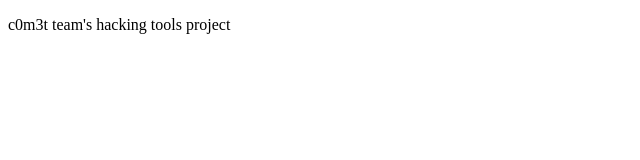
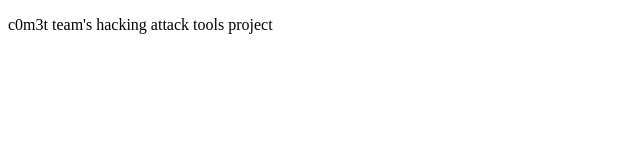
Before and after one commit to Pawankumar9/c0m3t, a plain HTML site: page index.html in a window 1280 px wide. Shown: the full height of the page, 0-640 px from the left. Drawn offline with Linux system fonts and the light colour scheme.

Commit message:
Update index.html

```diff
--- a/index.html
+++ b/index.html
@@ -2,6 +2,6 @@
 <html>
 	<title>c0m3t team's hacking tools</title>
 	<body>
-		<p>c0m3t team's hacking tools project</p>
+		<p>c0m3t team's hacking attack tools project</p>
 	</body>
 </html>
```
